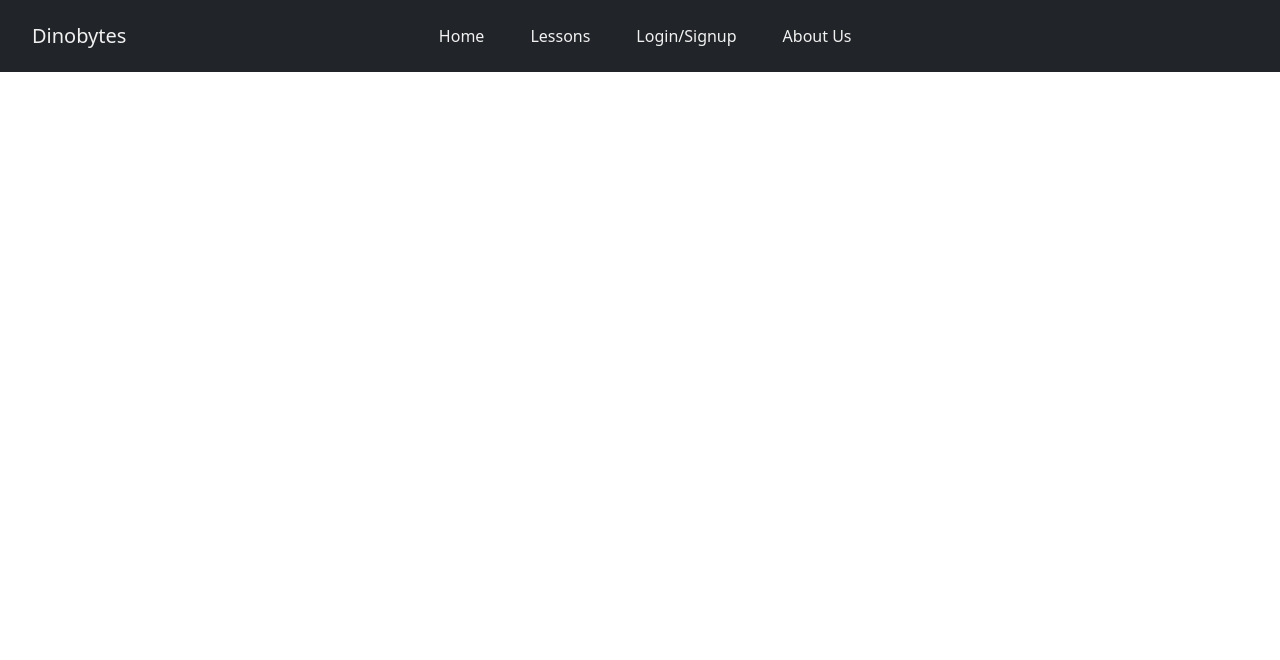
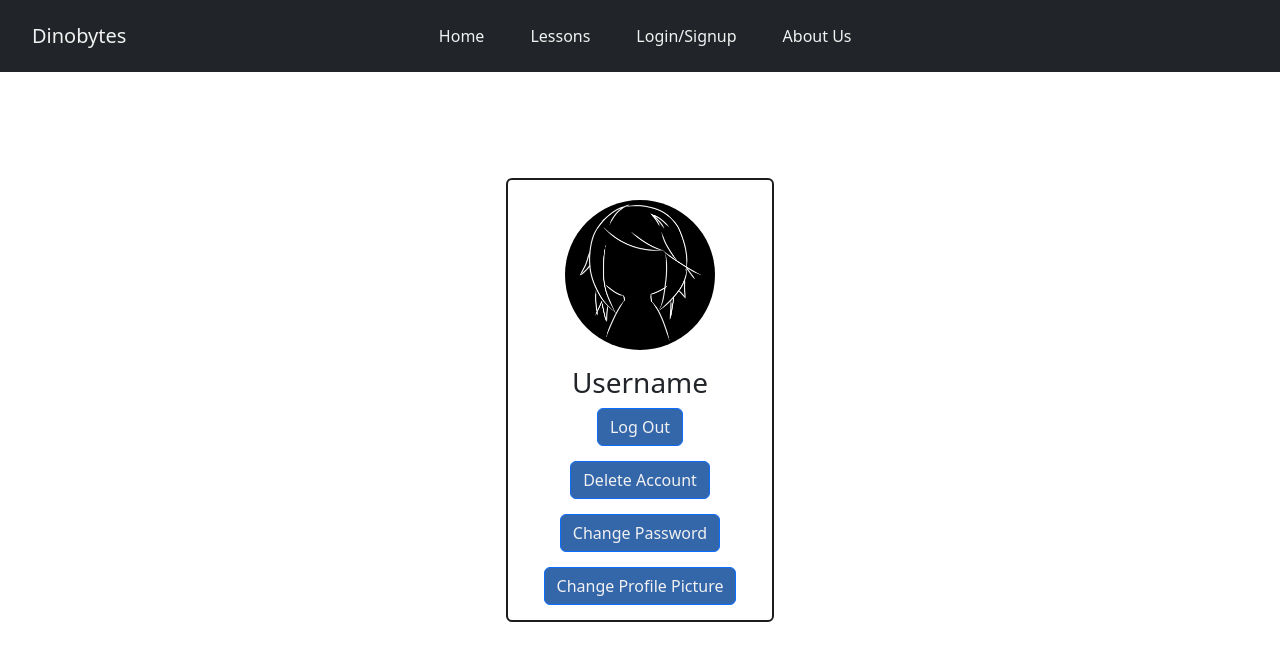
Before and after one commit to MichaelC314/SE-Project, a React (Create React App) app in the folder dinobytes/: page /account-test in a window 1280 px wide. Shown: the top 660 px of the page. Built offline with nearby package versions, Linux system fonts and the light colour scheme.

Commit message:
account test

```diff
--- /dev/null
+++ b/dinobytes/src/Account/AccountTest.js
@@ -0,0 +1,94 @@
+import React, { useState } from 'react';
+import { Card, Button, Container, Row, Col } from 'react-bootstrap';
+import '../styles/Main.css';
+import profilePic from '../img/pfp.jpg';
+
+function AccountTest({ onLogout, onDeleteAccount, userId }) {
+  const [showChangePassword, setShowChangePassword] = useState(false);
+  const [newPassword, setNewPassword] = useState('');
+  const [passwordError, setPasswordError] = useState('');
+
+  const validatePassword = (password) => {
+    const passwordRegex = /^(?=.*[A-Z])(?=.*[!@#$%^&*()_+=[\]{};':"\\|,.<>/?]).{8,}$/;
+    return passwordRegex.test(password);
+  };
+
+  const handlePasswordChange = async () => {
+    if (!validatePassword(newPassword)) {
+      setPasswordError("Password must be at least 8 characters long, contain one uppercase letter, and one special character.");
+      return;
+    }
+    alert("Password updated successfully!");
+    setShowChangePassword(false);
+    setNewPassword('');
+    setPasswordError('');
+  };
+
+  return (
+    <Container className="account-page">
+      <Card className="account-card">
+        <div className="text-center">
+          <img
+            src={profilePic}
+            alt="Profile"
+            className="profile-img"
+          />
+        </div>
+
+        <Card.Body>
+          <h3 className="text-center">Username</h3>
+          <Row>
+            <Col>
+              <Button className="account-button" onClick={onLogout}>
+                Log Out
+              </Button>
+            </Col>
+          </Row>
+          <Row>
+            <Col>
+              <Button className="account-button" onClick={onDeleteAccount}>
+                Delete Account
+              </Button>
+            </Col>
+          </Row>
+          <Row>
+            <Col>
+              <Button className="account-button" onClick={() => setShowChangePassword(true)}>
+                Change Password
+              </Button>
+            </Col>
+          </Row>
+          <Row>
+            <Col>
+              <Button className="account-button">
+                Change Profile Picture
+              </Button>
+            </Col>
+          </Row>
+        </Card.Body>
+      </Card>
+
+      {showChangePassword && (
+        <div className="modal-overlay">
+          <div className="modal-content">
+            <h2>Change Password</h2>
+            <input
+              type="password"
+              placeholder="Enter new password"
+              value={newPassword}
+              onChange={(e) => setNewPassword(e.target.value)}
+              className="input"
+            />
+            {passwordError && <p className="error">{passwordError}</p>}
+            <button className="button-primary" onClick={handlePasswordChange}>Submit</button>
+            <button className="button-secondary" onClick={() => setShowChangePassword(false)}>
+              Cancel
+            </button>
+          </div>
+        </div>
+      )}
+    </Container>
+  );
+}
+
+export default AccountTest;
--- a/dinobytes/src/scripts/App.js
+++ b/dinobytes/src/scripts/App.js
@@ -8,10 +8,8 @@ import LoginOverlay from './components/LoginOverlay.js';
 import SignUp from './components/SignUp';
 import CppCourse from '../CppCourse/CppCourse';
 import AboutUs from '../AboutUs/AboutUs'; // Import About Us component
+import AccountTest from '../Account/AccountTest.js';
 import Account from './components/Account';
-
-import { getDb } from './services/db.mjs';
-import { doc, deleteDoc } from "firebase/firestore";
 
 import cplusplusLogo from '../img/cpp_logo.png';
 import pythonLogo from '../img/python_logo.png';
@@ -20,10 +18,12 @@ import javaLogo from '../img/java_logo.png';
 function App() {
   const [showLogin, setShowLogin] = useState(false);
   const [showSignUp, setShowSignUp] = useState(false);
-  const [isLoggedIn, setIsLoggedIn] = useState(false); //trakcs user's login status
+  const [isLoggedIn, setIsLoggedIn] = useState(false);
   const navigate = useNavigate();
-  const db = getDb();
   const [userId, setUserId] = useState(null);
+
+  // Skip database initialization and login check for styling testing
+  const skipLoginForStyling = true; // Set to true for testing styling
 
   const openSignUp = () => {
     setShowLogin(false);
@@ -41,24 +41,8 @@ function App() {
   };
 
   const handleLogout = () => {
-    setIsLoggedIn(false); // Update login status
-    navigate('/'); // Redirect to the homepage
-    setTimeout(() => navigate('/'), 0);
-  };
-
-  const deleteAccount = async () => {
-    if (userId) {
-      try {
-        console.log("Attempting to delete user with userId:", userId);
-        await deleteDoc(doc(db, "accountInfo", userId)); // Delete user document
-        handleLogout(); // Log out after deletion
-      } catch (error) {
-        console.error("Error deleting account: ", error);
-        alert("Failed to delete account. Please try again.");
-      }
-    } else {
-      alert("No user ID found.");
-    }
+    setIsLoggedIn(false);
+    navigate('/');
   };
 
   const handleLoginSuccess = (id) => {
@@ -69,7 +53,6 @@ function App() {
 
   return (
     <div className="Home">
-      {/* Navbar */}
       <Navbar bg="dark" className="fixed-top">
         <Container fluid>
           <Navbar.Brand as={Link} to="/">Dinobytes</Navbar.Brand>
@@ -81,7 +64,7 @@ function App() {
             ) : (
               <Nav.Link onClick={openLogin}>Login/Signup</Nav.Link>
             )}
-            <Nav.Link as={Link} to="/about-us">About Us</Nav.Link> {/* Added About Us link */}
+            <Nav.Link as={Link} to="/about-us">About Us</Nav.Link>
           </Nav>
         </Container>
       </Navbar>
@@ -101,7 +84,7 @@ function App() {
       {showSignUp && (
         <SignUp
           onClose={closeAllModals}
-                    onLoginSuccess={handleLoginSuccess} // Pass login success handler to SignUp
+          onLoginSuccess={handleLoginSuccess}
         />
       )}
 
@@ -124,9 +107,7 @@ function App() {
                       <Card.Img variant="top" src={cplusplusLogo} className="card-img-top" />
                       <Card.Body>
                         <Card.Title>C++ Course</Card.Title>
-                        <Card.Text>
-                          C++ is a powerful general-purpose programming language used in many domains.
-                        </Card.Text>
+                        <Card.Text>C++ is a powerful general-purpose programming language used in many domains.</Card.Text>
                         <Button variant="primary" onClick={() => navigate('/cpp-course')}>
                           Go to Course
                         </Button>
@@ -138,9 +119,7 @@ function App() {
                       <Card.Img variant="top" src={pythonLogo} className="card-img-top" />
                       <Card.Body>
                         <Card.Title>Python Course</Card.Title>
-                        <Card.Text>
-                          Python is a versatile, high-level programming language.
-                        </Card.Text>
+                        <Card.Text>Python is a versatile, high-level programming language.</Card.Text>
                         <Button variant="primary">Go to Course</Button>
                       </Card.Body>
                     </Card>
@@ -150,9 +129,7 @@ function App() {
                       <Card.Img variant="top" src={javaLogo} className="card-img-top" />
                       <Card.Body>
                         <Card.Title>Java Course</Card.Title>
-                        <Card.Text>
-                          Java is a robust, object-oriented programming language.
-                        </Card.Text>
+                        <Card.Text>Java is a robust, object-oriented programming language.</Card.Text>
                         <Button variant="primary">Go to Course</Button>
                       </Card.Body>
                     </Card>
@@ -163,8 +140,13 @@ function App() {
           />
           <Route path="/cpp-course" element={<CppCourse />} />
           <Route path="/signup" element={<SignUp />} />
-          <Route path="/account" element={<Account onLogout={handleLogout} onDeleteAccount={deleteAccount} userId={userId} />} />
-          <Route path="/about-us" element={<AboutUs />} /> {/* Added About Us route */}
+          <Route path="/account" element={<Account onLogout={handleLogout} userId={userId} />} />
+          <Route path="/about-us" element={<AboutUs />} />
+
+          {/* Temporary route for AccountTest */}
+          {skipLoginForStyling && (
+            <Route path="/account-test" element={<AccountTest />} />
+          )}
         </Routes>
       </div>
     </div>
--- a/dinobytes/src/styles/Main.css
+++ b/dinobytes/src/styles/Main.css
@@ -296,3 +296,79 @@ label {
   object-fit: contain; /* Keep the GIF from stretching */
   margin-top: 10px;
 }
+
+
+
+/* Reset some default styles */
+html, body {
+  margin: 0;
+  padding: 0;
+  height: 100%;
+  background-color: white; /* Set the background to white */
+}
+
+/* Ensure the account page content is positioned properly */
+.account-page {
+  display: flex;
+  flex-direction: column;
+  justify-content: flex-start; /* Align content to the top */
+  align-items: center; /* Center the card horizontally */
+  height: 100vh; /* Make the page take up full viewport height */
+  background-color: white; /* Set background to white */
+  padding: 0;
+  margin: 0;
+}
+
+/* Profile card styling */
+.profile-card {
+  border: none;
+  box-shadow: 0 4px 8px rgba(0, 0, 0, 0.1);
+  width: 100%;
+  max-width: 600px; /* Limit width to maintain layout */
+  background-color: white; /* Ensure the card has a white background */
+  margin-top: 0; /* No margin at the top */
+}
+
+/* Profile image styling */
+.profile-img {
+  border-radius: 50%;
+  width: 150px;
+  height: 150px;
+  object-fit: cover;
+  margin-top: 0; /* Remove any margin on top of the image */
+}
+
+/* Info card without border */
+.info-card {
+  border: none;
+  box-shadow: 0 4px 8px rgba(0, 0, 0, 0.1);
+}
+
+/* Apply dark gray border specifically to the account card */
+.account-card {
+  border: 2px solid var(--dark-gray) !important; /* Dark gray border */
+  box-shadow: none !important; /* Remove box shadow if it was conflicting */
+  padding: 20px; /* Add padding to make sure there's enough space around the content */
+}
+
+/* Prevent border color change on hover */
+.account-card:hover {
+  border: 2px solid var(--dark-gray) !important; /* Keep the dark gray border on hover */
+  box-shadow: none !important; /* Prevent box shadow from appearing */
+  transition: none !important;
+  transform: none !important;
+}
+
+
+/* Button hover styling */
+.account-card .btn:hover {
+  background-color: var(--light-blue) !important;
+  cursor: url('../img/dinocursor.png'), pointer !important;
+}
+
+/* Remove any unwanted padding or margin from surrounding elements */
+body, .account-page, .profile-card {
+  background-color: white !important; /* Ensures the background is white */
+  margin: 0;
+  padding: 0;
+}
```
Also changed, not shown: dinobytes/src/img/pfp.jpg (added). Lines whose indentation alone changed are shown as unchanged.
